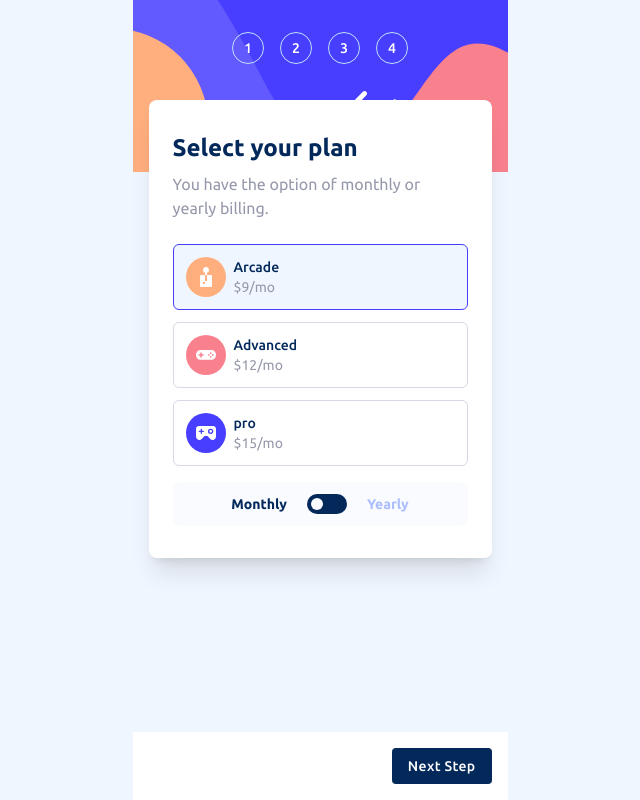
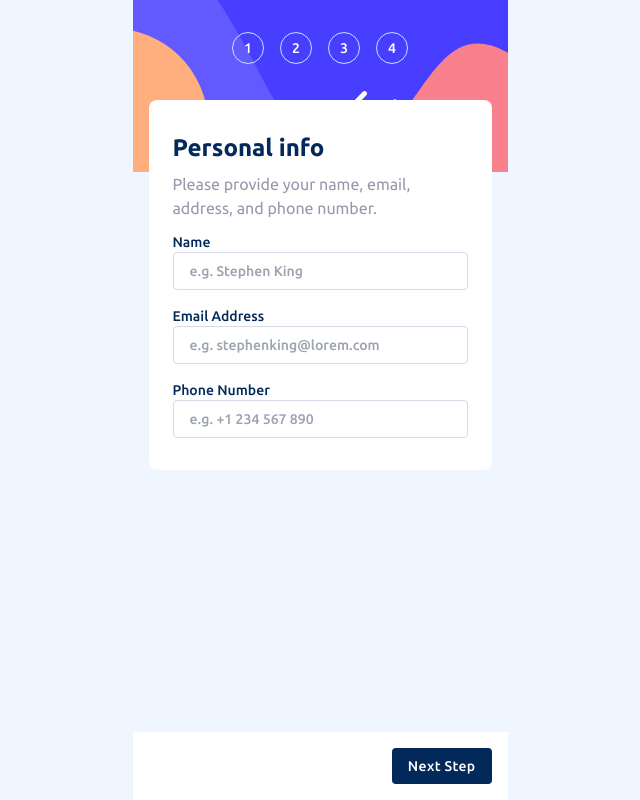
Before and after one commit to AmirhosseinHashemi/MultiStepForm, a React (Vite) app: page / in a window 1280 px wide. Shown: the whole page, without its empty margins (320-960 px from the left). Built offline with nearby package versions, Linux system fonts and the light colour scheme.

Commit message:
♻ refactor component composition

```diff
--- a/src/App.jsx
+++ b/src/App.jsx
@@ -1,12 +1,14 @@
 import Layout from "./components/Layout";
-// import PersonalInfoForm from "./components/PersonalInfoForm";
-import Plan from "./components/Plan";
+import FormLevel from "./components/FormLevel";
+import Main from "./components/Main";
+import Footer from "./components/Footer";
 
 function App() {
   return (
     <Layout>
-      {/* <PersonalInfoForm /> */}
-      <Plan />
+      <FormLevel />
+      <Main />
+      <Footer />
     </Layout>
   );
 }
--- a/src/components/Layout.jsx
+++ b/src/components/Layout.jsx
@@ -1,15 +1,5 @@
-import Footer from "./Footer";
-import FormLevel from "./FormLevel";
-import Main from "./Main";
-
 function Layout({ children }) {
-  return (
-    <div className="mx-auto max-w-[375px] pb-24">
-      <FormLevel />
-      <Main>{children}</Main>
-      <Footer />
-    </div>
-  );
+  return <div className="mx-auto max-w-[375px] pb-24">{children}</div>;
 }
 
 export default Layout;
--- a/src/components/Main.jsx
+++ b/src/components/Main.jsx
@@ -1,5 +1,19 @@
-function Main({ children }) {
-  return <main className="px-4">{children}</main>;
+import useFormContext from "../hooks/useFormContext";
+
+import AddOns from "./AddOns";
+import PersonalInfoForm from "./PersonalInfoForm";
+import Plan from "./Plan";
+
+function Main() {
+  const { level } = useFormContext();
+
+  return (
+    <main className="px-4">
+      {level === 1 && <PersonalInfoForm />}
+      {level === 2 && <Plan />}
+      {level === 3 && <AddOns />}
+    </main>
+  );
 }
 
 export default Main;
--- a/src/main.jsx
+++ b/src/main.jsx
@@ -2,9 +2,12 @@ import React from "react";
 import ReactDOM from "react-dom/client";
 import App from "./App.jsx";
 import "./index.css";
+import FormProvider from "./context/FormContext.jsx";
 
 ReactDOM.createRoot(document.getElementById("root")).render(
   <React.StrictMode>
-    <App />
-  </React.StrictMode>
+    <FormProvider>
+      <App />
+    </FormProvider>
+  </React.StrictMode>,
 );
```
